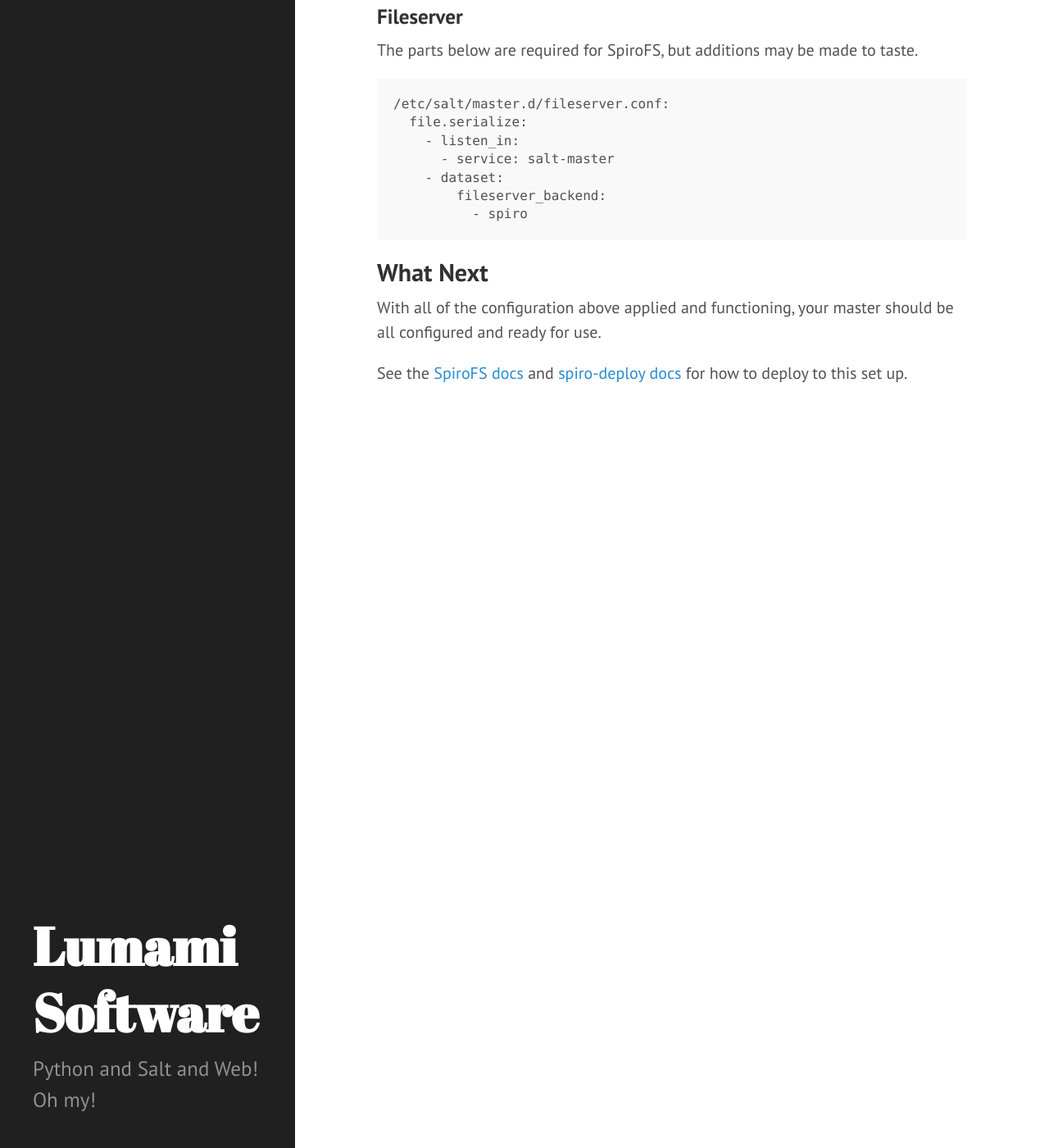
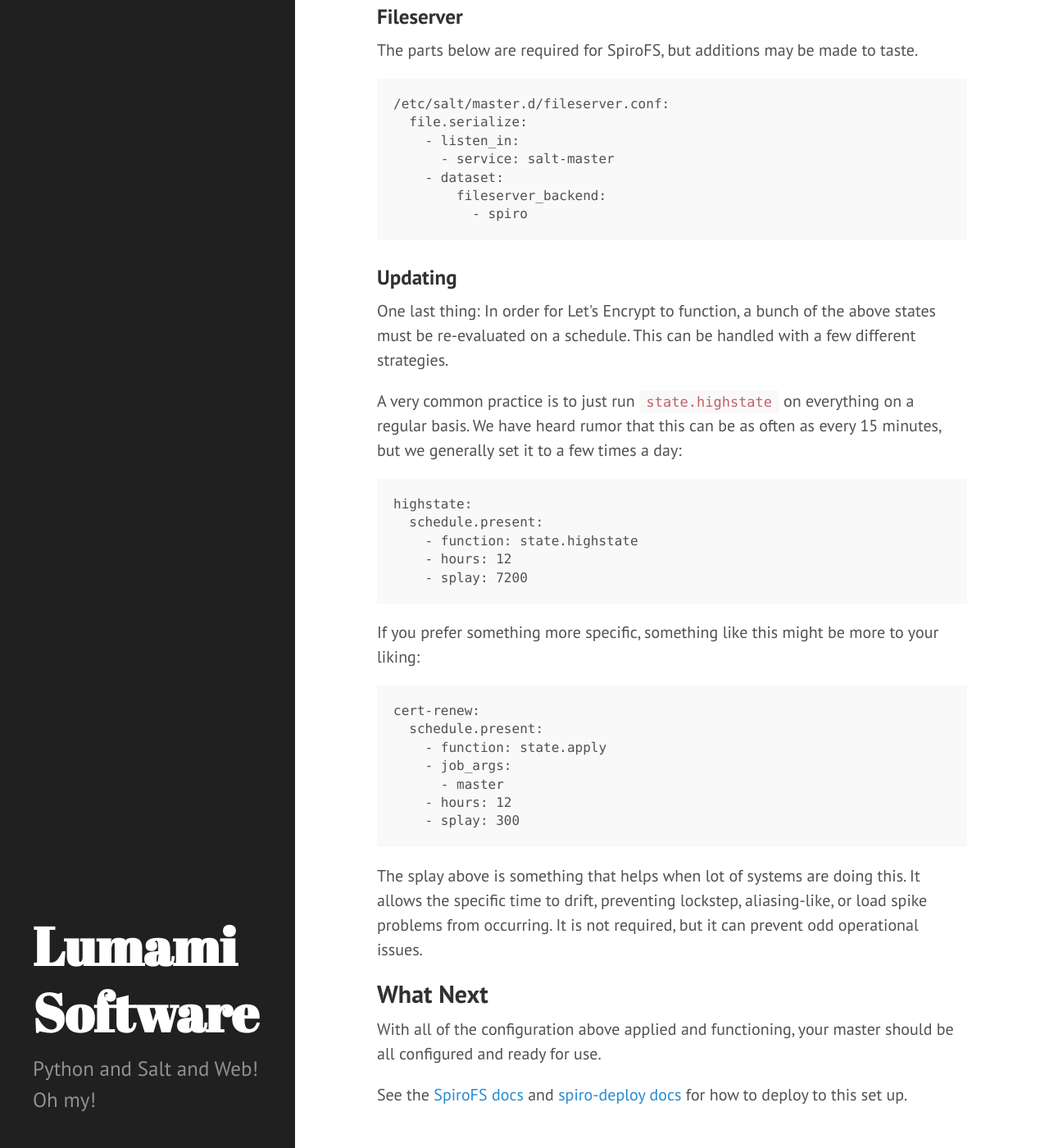
Before and after one commit to AstraLuma/lumami.biz, an MkDocs documentation site: the page built from pages/salt-setup.md, in a window 1280 px wide and 1400 px high, scrolled down 4991 px. Shown: the whole window at 82% size. Built offline with MkDocs 1.6.1, drawn with Linux system fonts in a browser that asks for light colours.

Commit message:
salt-setup: Add an auto-refresh step

````diff
--- a/pages/salt-setup.md
+++ b/pages/salt-setup.md
@@ -174,6 +174,34 @@ The parts below are required for SpiroFS, but additions may be made to taste.
           - spiro
 ```
 
+### Updating
+
+One last thing: In order for Let's Encrypt to function, a bunch of the above states must be re-evaluated on a schedule. This can be handled with a few different strategies.
+
+A very common practice is to just run `state.highstate` on everything on a regular basis. We have heard rumor that this can be as often as every 15 minutes, but we generally set it to a few times a day:
+
+```yaml
+highstate:
+  schedule.present:
+    - function: state.highstate
+    - hours: 12
+    - splay: 7200
+```
+
+If you prefer something more specific, something like this might be more to your liking:
+
+```yaml
+cert-renew:
+  schedule.present:
+    - function: state.apply
+    - job_args:
+      - master
+    - hours: 12
+    - splay: 300
+```
+
+The splay above is something that helps when lot of systems are doing this. It allows the specific time to drift, preventing lockstep, aliasing-like, or load spike problems from occurring. It is not required, but it can prevent odd operational issues.
+
 ## What Next
 
 With all of the configuration above applied and functioning, your master should be all configured and ready for use.
````
